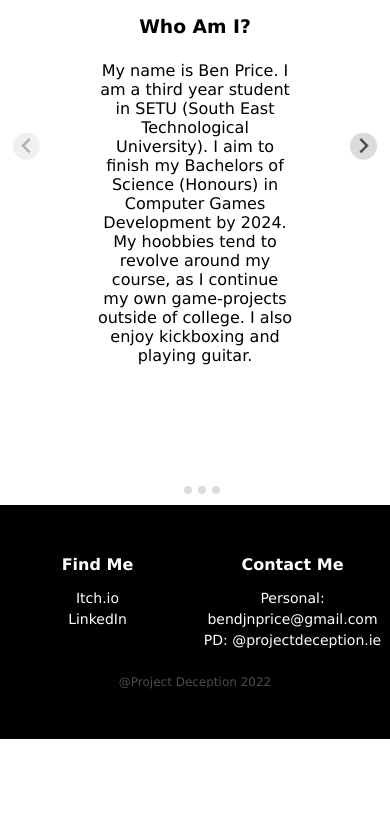
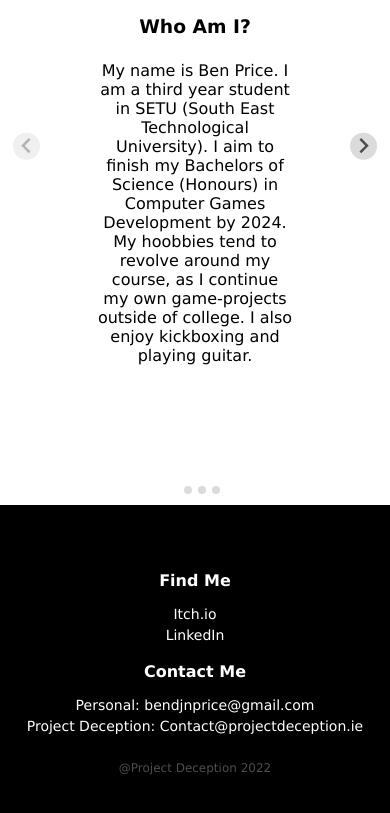
Before and after one commit to BenjaminPricee/BenjaminPricee.github.io, a plain HTML site: page index.html in a window 390 px wide. Shown: the part 1057-1870 px from the top of the page. Before the commit the page ends 1796 px from the top, so only its background shows below. Drawn offline with Linux system fonts and the light colour scheme.

Commit message:
Overflox Attempt no.4

```diff
--- a/assets/style/footer.css
+++ b/assets/style/footer.css
@@ -20,7 +20,7 @@
 }
 
 .footer h3 {
-  margin-top:0;
+  margin-top:16px;
   margin-bottom:12px;
   font-weight:bold;
   font-size:16px;
@@ -51,5 +51,10 @@
 .footer .footer-col{
   float: left;
   width: 50%;
+  min-width: 50%;
+}
 
-}
+@media screen and (max-width: 500px) {
+  .footer .footer-col {
+    width: 100%;
+  }
--- a/index.html
+++ b/index.html
@@ -30,7 +30,7 @@
 						<img src="assets/images/Teaser.png">
 							<h3>Project Deception</h3>
 						<div class="desc">
-						Project Deception is a project
+						Project Deception is a
 						</div>
 					</li>
 					<li class="splide__slide">
@@ -43,7 +43,7 @@
 						DO   NOT   LOOK   AT   HER
 						<br>
 						<br>
-						<a href="">Find Night Nurse here</a>
+						<a href="">Find Night Nurse Here</a>
 						</div>
 					</li>
 					<li class="splide__slide">
@@ -84,7 +84,7 @@
 			<h3>Contact Me</h3>
 			<ul>
 				<li>Personal: bendjnprice@gmail.com</li>
-				<li>PD: @projectdeception.ie</li>
+				<li>Project Deception: Contact@projectdeception.ie</li>
 			</ul>
 			</div>
 			</div>
```
